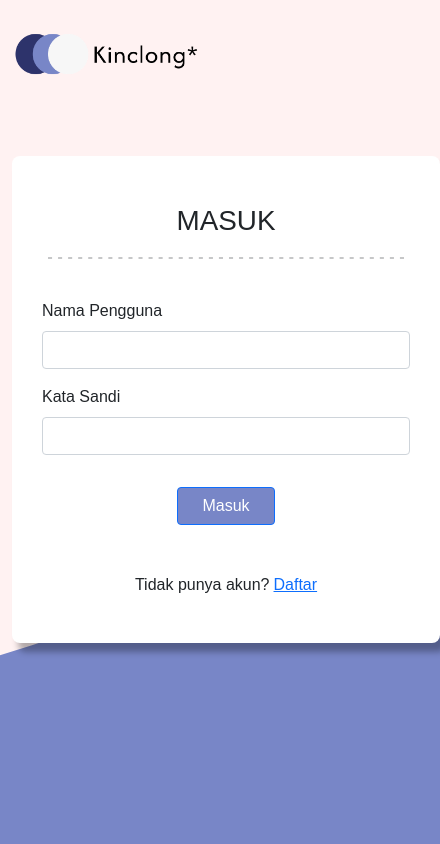
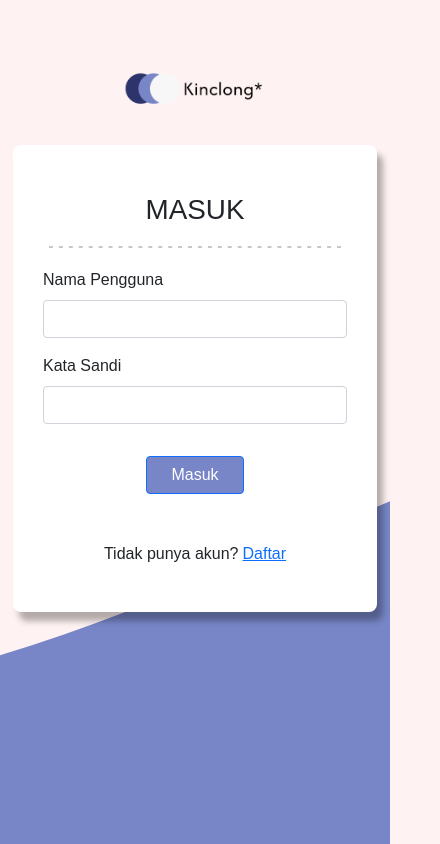
Before and after one commit to IqbalRadjasa/responsive-web, a plain HTML site: page views/auth/login.html in a window 390 px wide. Shown: the whole page, 440 px wide, since content can reach past the window. Drawn offline with nearby package versions, Linux system fonts and the light colour scheme; some packages are replaced by stand-ins of ours; a script that the page names is missing; a web font is replaced by a local one.

Commit message:
Update(Responsive):Update_screen_responsive

```diff
--- a/asset/css/login.css
+++ b/asset/css/login.css
@@ -31,14 +31,13 @@ body {
 }
 
 .form-box hr {
-  width: 23rem;
   border: none;
   border-top: 2px dashed #ffffff;
   margin: 20px 0;
 }
 
 .form-box form {
-  padding: 20px 30px 30px 30px;
+  padding: 0 30px 30px 30px;
 }
 
 .form-box form input {
@@ -48,3 +47,67 @@ body {
 #masuk-button {
   background-color: #7886c7;
 }
+
+/* RESPONSIVE */
+/* Tablet - 768px */
+@media screen and (max-width: 768px) {
+  .logo-section {
+    display: flex;
+    justify-content: center;
+  }
+
+  #logo_brand {
+    width: 9rem;
+    margin-top: 3rem;
+  }
+
+  .form-box {
+    margin-top: 1rem;
+  }
+}
+
+/* Mobile L - 425px */
+@media screen and (max-width: 425px) {
+  .logo-section {
+    display: flex;
+    justify-content: center;
+  }
+
+  #logo_brand {
+    width: 9rem;
+    margin-top: 3rem;
+  }
+
+  /* .form-box hr {
+    width: 19rem;
+  } */
+
+  .form-box {
+    margin-top: 1rem;
+  }
+
+  .form-box form input {
+    width: 19rem;
+  }
+}
+
+/* Mobile M - 375px */
+@media screen and (max-width: 375px) {
+  .logo-section {
+    display: flex;
+    justify-content: center;
+  }
+
+  #logo_brand {
+    width: 9rem;
+    margin-top: 3rem;
+  }
+
+  .form-box {
+    margin-top: 1rem;
+  }
+
+  .form-box form input {
+    width: 15rem;
+  }
+}
--- a/views/auth/login.html
+++ b/views/auth/login.html
@@ -29,11 +29,14 @@
   </head>
   <body>
     <div class="container">
-      <img id="logo_brand" src="../../asset/img/logo_brand.png" alt="" />
+      <div class="logo-section">
+        <img id="logo_brand" src="../../asset/img/logo_brand.png" alt="" />
+      </div>
+
       <div class="form-box mx-auto">
         <h1 class="text-center pt-5">MASUK</h1>
-        <hr class="mx-auto" />
         <form>
+          <hr class="mx-auto" />
           <div class="mb-3">
             <label for="username-input" class="form-label">Nama Pengguna</label>
             <input type="text" class="form-control" id="username-input" />
```
